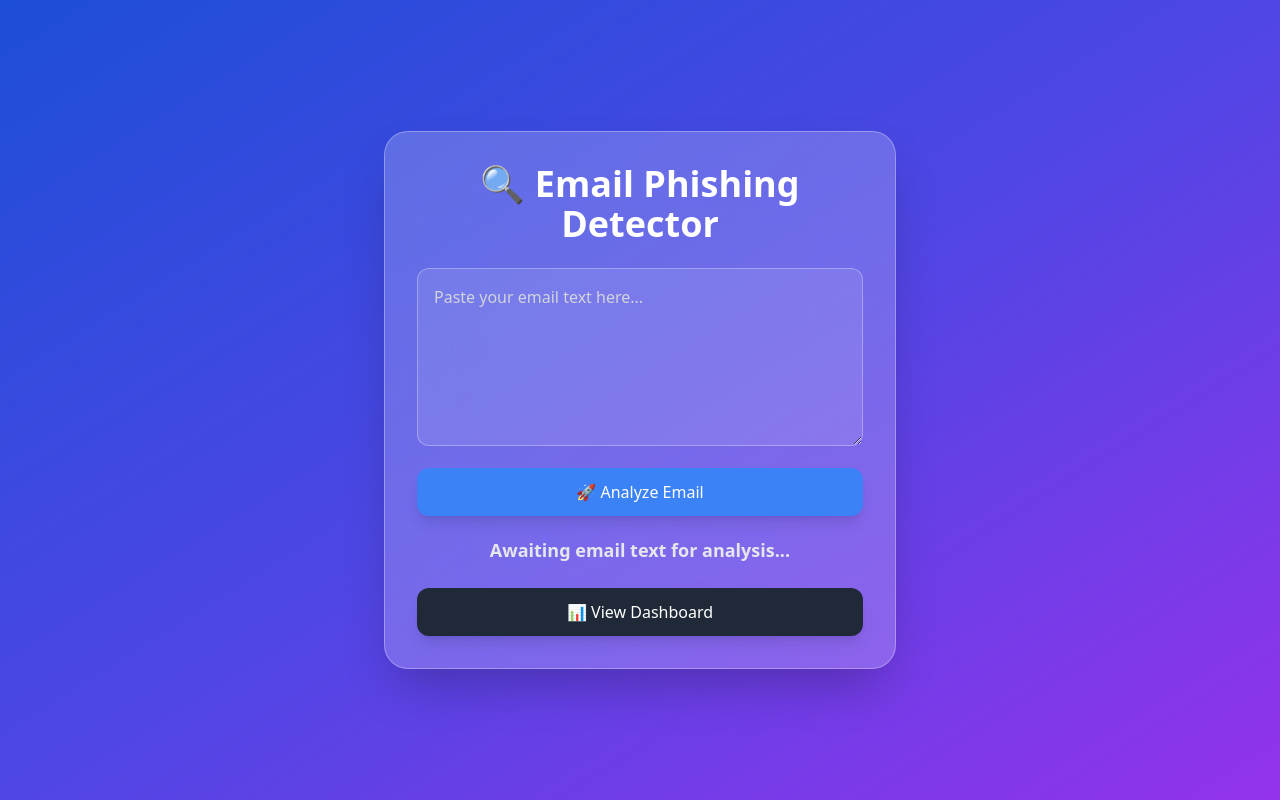
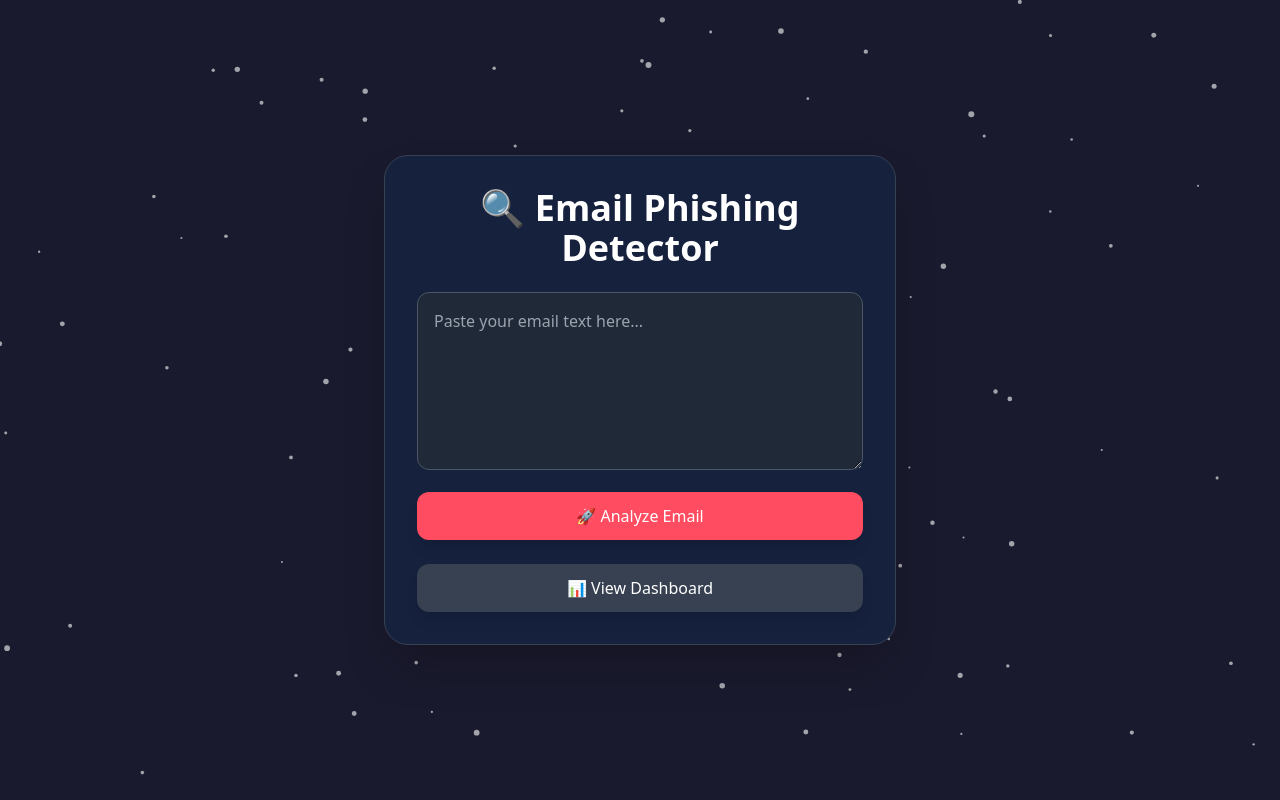
Before and after one commit to cannyworm/Phishing-email-Detection, a FastAPI app: page / in a window 1280 px wide. Run offline with FastAPI, Linux system fonts and the light colour scheme; parts of the project's set-up code (start-up, migrations or seed data) failed here and were passed over; some libraries are stand-ins or nearby versions.

Commit message:
feat: update ui of main page

```diff
--- a/templates/dashboard.html
+++ b/templates/dashboard.html
@@ -7,7 +7,7 @@
     <script src="https://cdn.tailwindcss.com"></script>
     <script src="https://cdn.jsdelivr.net/npm/chart.js"></script>
 </head>
-<body class="bg-gradient-to-br from-indigo-700 via-purple-600 to-cyan-500 min-h-screen flex items-center justify-center text-white p-6">
+<body class="bg-gradient-to-r from-indigo-400 via-purple-400 to-pink-400 dark:from-gray-900 dark:via-gray-800 dark:to-gray-700 min-h-screen flex items-center justify-center relative overflow-hidden">
 
     <div class="max-w-2xl w-full bg-white/20 backdrop-blur-2xl rounded-3xl shadow-2xl p-10 text-center border border-white/30">
         <h1 class="text-4xl font-extrabold mb-6 flex items-center justify-center gap-2">
--- a/templates/index.html
+++ b/templates/index.html
@@ -5,33 +5,77 @@
     <meta name="viewport" content="width=device-width, initial-scale=1.0">
     <title>Email Phishing Detector</title>
     <script src="https://cdn.tailwindcss.com"></script>
+    <script src="https://cdn.jsdelivr.net/npm/tsparticles@2.11.1/tsparticles.bundle.min.js" defer></script>
+    <script>
+        tailwind.config = {
+            darkMode: 'class',
+            theme: {
+                extend: {
+                    colors: {
+                        darkBg: "#1a1a2e",
+                        darkCard: "#16213e",
+                        darkText: "#e0e0e0",
+                        accent: "#ff4c60",
+                        accentHover: "#ff2e44",
+                    },
+                    animation: {
+                        fadeIn: "fadeIn 0.5s ease-in-out",
+                    },
+                    keyframes: {
+                        fadeIn: {
+                            '0%': { opacity: 0 },
+                            '100%': { opacity: 1 },
+                        },
+                    },
+                },
+            },
+        };
+    </script>
 </head>
-<body class="bg-gradient-to-br from-blue-700 via-indigo-600 to-purple-600 flex items-center justify-center min-h-screen p-6">
-    <div class="bg-white/20 backdrop-blur-2xl p-8 rounded-3xl shadow-2xl w-full max-w-lg border border-white/30">
-        <h2 class="text-4xl font-extrabold text-white text-center mb-6 flex items-center justify-center gap-2">🔍 Email Phishing Detector</h2>
+<body class="bg-darkBg min-h-screen flex items-center justify-center relative overflow-hidden text-darkText">
 
-        <textarea id="emailText" class="w-full p-4 border border-white/30 bg-white/10 rounded-xl text-white placeholder-gray-300 focus:outline-none focus:ring-4 focus:ring-blue-400" rows="6" placeholder="Paste your email text here..."></textarea>
+    <!-- Particle Animation -->
+    <div id="tsparticles" class="absolute inset-0 -z-10"></div>
 
-        <button onclick="predictEmail()" class="w-full mt-4 bg-blue-500 text-white py-3 rounded-xl hover:bg-blue-600 transition-all shadow-lg">🚀 Analyze Email</button>
+    <div class="bg-darkCard p-8 rounded-3xl shadow-2xl w-full max-w-lg border border-gray-700">
+        <h2 class="text-4xl font-extrabold text-white text-center mb-6 flex items-center justify-center gap-2">
+            🔍 Email Phishing Detector
+        </h2>
 
-        <div id="result" class="mt-5 text-center text-lg font-semibold text-gray-200">Awaiting email text for analysis...</div>
+        <textarea id="emailText" class="w-full p-4 border border-gray-600 bg-gray-800 rounded-xl text-white placeholder-gray-400 focus:outline-none focus:ring-4 focus:ring-accent transition-all" rows="6" placeholder="Paste your email text here..."></textarea>
+
+        <button onclick="predictEmail()" class="w-full mt-4 bg-accent text-white py-3 rounded-xl hover:bg-accentHover transition-all shadow-lg active:scale-95">
+            🚀 Analyze Email
+        </button>
+
+        <!-- Result Card -->
+        <div id="result-container" class="hidden mt-5">
+            <div id="result" class="p-4 rounded-xl bg-gray-800 border border-gray-700 shadow-lg text-center text-lg font-semibold text-gray-300 animate-fadeIn">
+                Awaiting email text for analysis...
+            </div>
+        </div>
 
         <div class="mt-6 text-center">
-            <a href="/dashboard" class="inline-block w-full bg-gray-800 text-white py-3 rounded-xl hover:bg-gray-900 transition-all shadow-lg">📊 View Dashboard</a>
+            <a href="/dashboard" class="inline-block w-full bg-gray-700 text-white py-3 rounded-xl hover:bg-gray-600 transition-all shadow-lg">
+                📊 View Dashboard
+            </a>
         </div>
     </div>
 
-    <script>
+    <script defer>
         async function predictEmail() {
             const emailText = document.getElementById("emailText").value;
             const resultDiv = document.getElementById("result");
+            const resultContainer = document.getElementById("result-container");
 
             if (!emailText.trim()) {
                 alert("Please enter email text.");
                 return;
             }
 
-            resultDiv.innerHTML = "<span class='text-blue-300'>Analyzing...</span>";
+            // แสดง card ผลลัพธ์
+            resultContainer.classList.remove("hidden");
+            resultDiv.innerHTML = "<span class='text-blue-400'>🔍 Analyzing...</span>";
 
             try {
                 const response = await fetch("/predict", {
@@ -46,13 +90,39 @@
                     resultDiv.innerHTML = `<span class='text-red-400'>❌ Error: ${data.error}</span>`;
                 } else {
                     const predictionClass = data.prediction.includes("🚨") ? "text-red-400" : "text-green-400";
-                    const risk = data.Risk ? data.Risk : "No risk information";
-                    resultDiv.innerHTML = `<span class='${predictionClass}'>${data.prediction} <span class='text-gray-300'>(${risk})</span></span>`;
+                    const risk = data.Risk || "No risk information";
+                    resultDiv.innerHTML = `<span class='${predictionClass}'>${data.prediction} <span class='text-gray-400'>(${risk})</span></span>`;
                 }
             } catch (error) {
                 resultDiv.innerHTML = `<span class='text-red-400'>❌ Failed to connect to the server.</span>`;
             }
         }
+
+        window.onload = () => {
+            tsParticles.load("tsparticles", {
+                particles: {
+                    number: { value: 80, density: { enable: true, value_area: 800 } },
+                    color: { value: "#ffffff" },
+                    shape: { type: "circle" },
+                    opacity: { value: 0.6 },
+                    size: { value: 3, random: true },
+                    move: { enable: true, speed: 2, direction: "none", out_mode: "out" }
+                },
+                interactivity: {
+                    detect_on: "canvas",
+                    events: {
+                        onhover: { enable: true, mode: "repulse" },
+                        onclick: { enable: true, mode: "push" },
+                        resize: true,
+                    },
+                    modes: {
+                        repulse: { distance: 100, duration: 0.4 },
+                        push: { particles_nb: 4 },
+                    }
+                },
+                retina_detect: true,
+            });
+        };
     </script>
 </body>
 </html>
```
Also changed, not shown: 2 other files.
